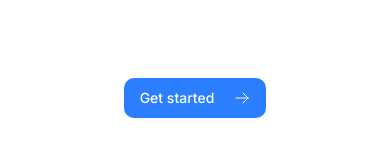
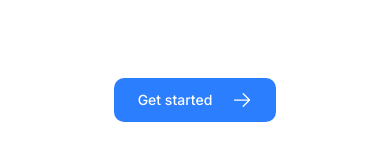
Before and after one commit to z3co/todoapp-t3, a Next.js app: page / in a window 390 px wide. Shown: the part 136-300 px from the top of the page. Built offline with nearby package versions, Linux system fonts and the light colour scheme; a web font is replaced by a local one.

Commit message:
Updated home page to feel more responsive

```diff
--- a/src/app/(home)/page.tsx
+++ b/src/app/(home)/page.tsx
@@ -2,7 +2,7 @@ import { auth } from "@clerk/nextjs/server";
 import { ArrowRightIcon } from "@heroicons/react/24/outline";
 import { redirect } from "next/navigation";
 import { inter, lusitana } from "~/app/ui/fonts";
-import { Button } from "~/components/ui/button";
+import Link from "next/link";
 
 export default async function Home() {
   return (
@@ -20,25 +20,13 @@ export default async function Home() {
           <div className="m-8 md:m-12">
             {/* Put pictures of the dashboard here */}
           </div>
-          <form action={async () => {
-            "use server";
-
-            const session = await auth();
-            if (!session.userId) {
-              return redirect("/sign-in")
-            }
-
-            return redirect("/dashboard")
-          }}>
-          <Button
-            type="submit"
-            size="lg"
+          <Link
+            href={"/sign-in"}
             className={`${inter.className} m-4 flex items-center gap-5 rounded-lg bg-blue-500 px-6 py-3 font-medium text-sm text-white transition-colors hover:bg-blue-400 md:text-base`}
             aria-label="Navigate to dashboard"
           >
             <span>Get started</span> <ArrowRightIcon className="w-5 md:w-6" />
-          </Button>
-          </form>
+          </Link>
         </div>
       </div>
     </main>
--- a/src/app/(home)/sign-in/page.tsx
+++ b/src/app/(home)/sign-in/page.tsx
@@ -1,7 +1,12 @@
 import { SignInButton } from "@clerk/nextjs";
+import { auth } from "@clerk/nextjs/server";
+import { redirect } from "next/navigation";
 import { lusitana } from "~/app/ui/fonts";
 
 export default async function Home() {
+  const session = await auth();
+
+  if (session.userId) redirect("/dashboard");
   return (
     <main>
       <div
--- a/src/app/dashboard/loading.tsx
+++ b/src/app/dashboard/loading.tsx
@@ -1,20 +1,11 @@
 import { Plus } from "lucide-react";
 import { Button } from "~/components/ui/button";
 import { Card, CardContent, CardHeader, CardTitle } from "~/components/ui/card";
-import { SignedIn, SignedOut, SignInButton, UserButton } from "@clerk/nextjs";
 
 export default async function DashboardPage() {
   return (
     <main className="min-h-screen bg-gray-50">
       <div className="container mx-auto px-4 py-8">
-        <div className="m-2 flex justify-end">
-          <SignedOut>
-            <SignInButton />
-          </SignedOut>
-          <SignedIn>
-            <UserButton />
-          </SignedIn>
-        </div>
         <Card className="shadow-sm">
           <CardHeader className="flex flex-row items-center justify-between space-y-0 pb-2">
             <CardTitle className="font-bold text-2xl">
```
